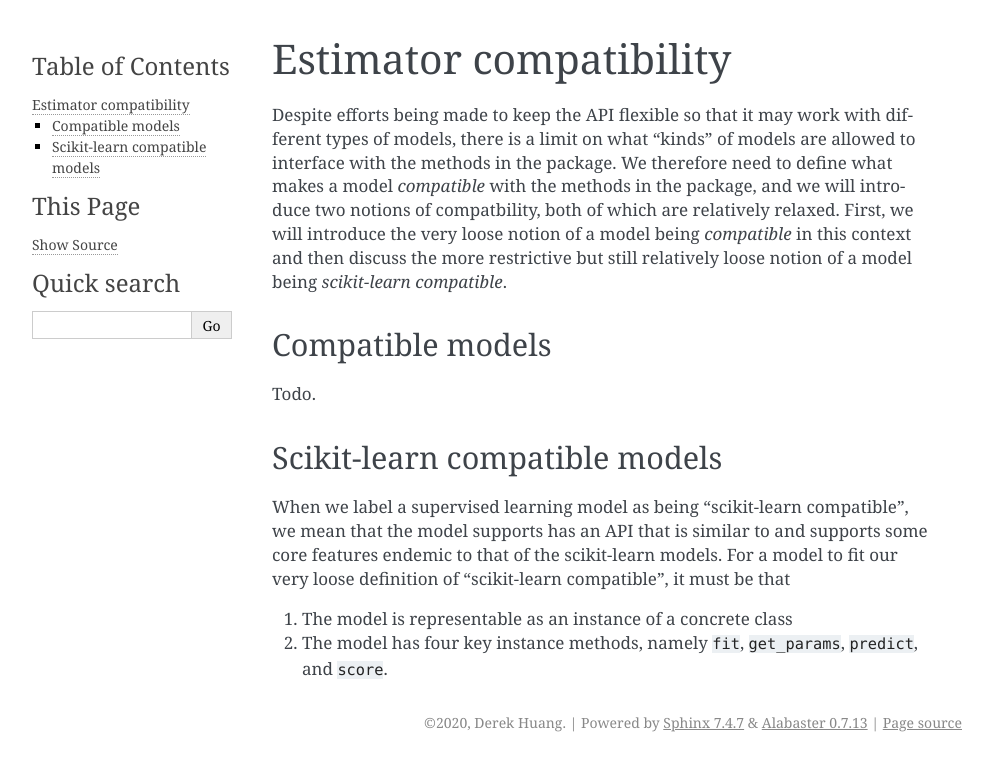
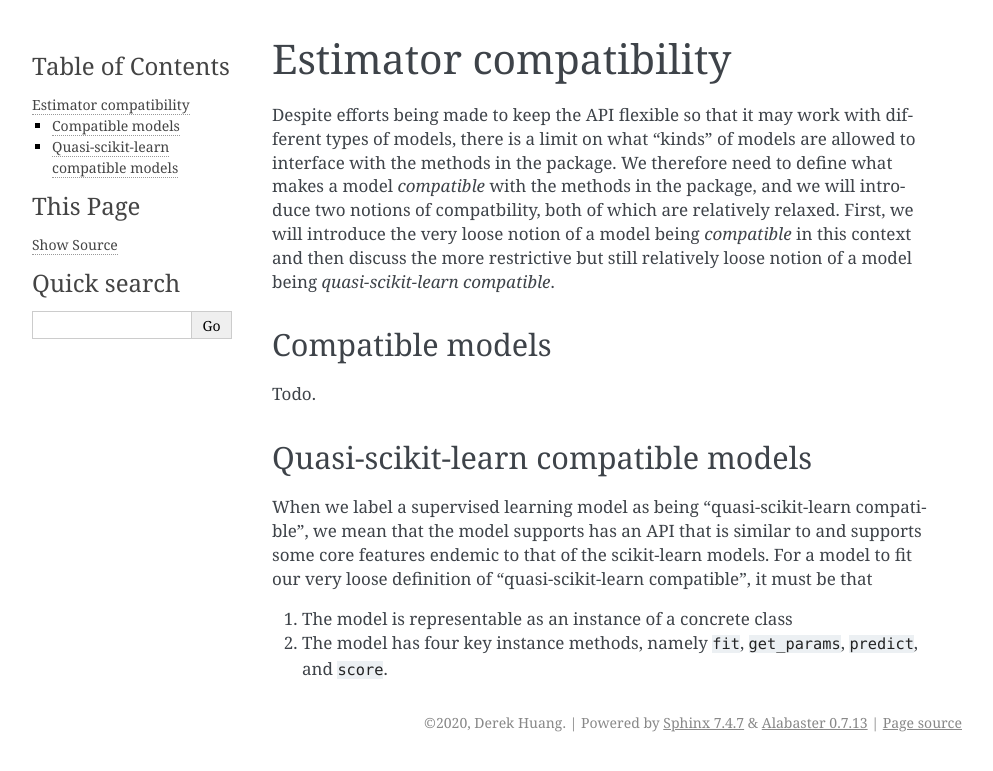
Before and after one commit to phetdam/shizuka, a Sphinx documentation site: the page built from doc/source/model_compat.rst, in a window 1280 px wide. Shown: the top 771 px of the page, without its empty margins (148-1141 px from the left). Built offline with Sphinx 7.4.7, drawn with Linux system fonts in a browser that asks for light colours.

Commit message:
fixed incorrect footnote format in index.rst, changed compatibility statement to be quasi-scikit-learn compatible, not scikit-learn compatible to emphasize the fact that not all the features are supported

```diff
--- a/doc/source/index.rst
+++ b/doc/source/index.rst
@@ -25,7 +26,7 @@ Welcome to shizuka's documentation!
    Introduction <intro>
    Estimator compatibility <model_compat>
 
-.. [#]: Yes, I really did just make this up. Not kidding.
+.. [#] Yes, I really did just make this up. Not kidding.
 
 Indices and tables
 ==================
--- a/doc/source/model_compat.rst
+++ b/doc/source/model_compat.rst
@@ -1,28 +1,30 @@
-.. document explaining what "scikit-learn compatible" means.
+.. document explaining what "quasi-scikit-learn compatible" means.
 
    Changelog:
 
    06-24-2020
 
    initial creation. renamed to model_compat.rst. added intro and section
-   headings for compatibility and scikit-learn compatibility.
+   headings for compatibility and quasi-scikit-learn compatibility. Changed
+   statement of compatibility to include the term "quasi" since not all the
+   scikit-learn features are supported.
 
-   todo: write more details about normal and scikit-learn compatibility
+   todo: write more details about normal and quasi-scikit-learn compatibility
 
 Estimator compatibility
 =======================
 
-Despite efforts being made to keep the API flexible so that it may work with different types of models, there is a limit on what "kinds" of models are allowed to interface with the methods in the package. We therefore need to define what makes a model *compatible* with the methods in the package, and we will introduce two notions of compatbility, both of which are relatively relaxed. First, we will introduce the very loose notion of a model being *compatible* in this context and then discuss the more restrictive but still relatively loose notion of a model being *scikit-learn compatible*.
+Despite efforts being made to keep the API flexible so that it may work with different types of models, there is a limit on what "kinds" of models are allowed to interface with the methods in the package. We therefore need to define what makes a model *compatible* with the methods in the package, and we will introduce two notions of compatbility, both of which are relatively relaxed. First, we will introduce the very loose notion of a model being *compatible* in this context and then discuss the more restrictive but still relatively loose notion of a model being *quasi-scikit-learn compatible*.
 
 Compatible models
 -----------------
 
 Todo.
 
-Scikit-learn compatible models
-------------------------------
+Quasi-scikit-learn compatible models
+------------------------------------
 
-When we label a supervised learning model as being "scikit-learn compatible", we mean that the model supports has an API that is similar to and supports some core features endemic to that of the scikit-learn models. For a model to fit our very loose definition of "scikit-learn compatible", it must be that
+When we label a supervised learning model as being "quasi-scikit-learn compatible", we mean that the model supports has an API that is similar to and supports some core features endemic to that of the scikit-learn models. For a model to fit our very loose definition of "quasi-scikit-learn compatible", it must be that
 
 1. The model is representable as an instance of a concrete class
 2. The model has four key instance methods, namely ``fit``, ``get_params``, ``predict``, and ``score``.
```
Also changed, not shown: other parts of doc/source/index.rst (+2 -1 lines).
